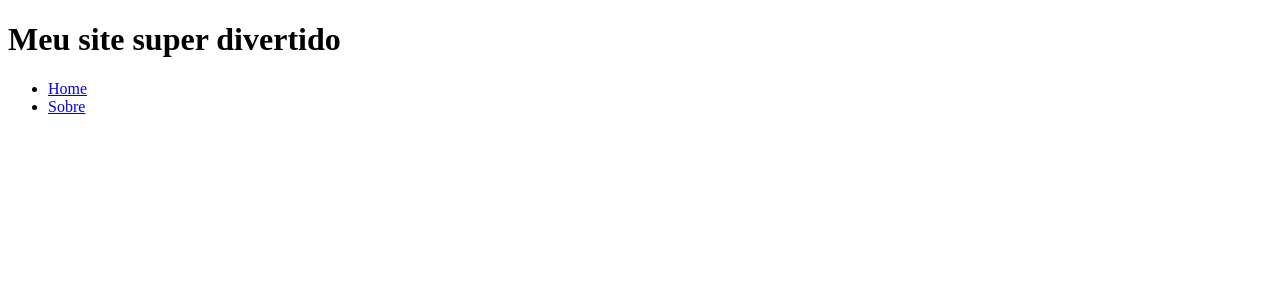
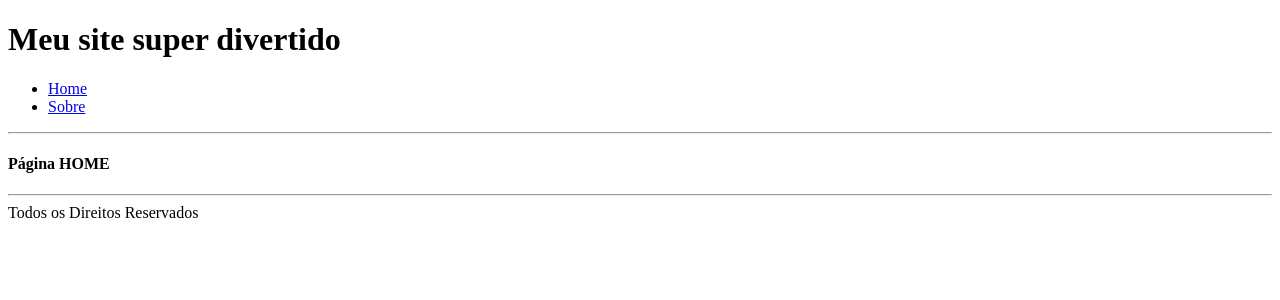
Before and after one commit to gmartpad/CursoReact, a React (Create React App) app in the folder lsedepois/: page / in a window 1280 px wide. Shown: the top 300 px of the page. Built offline with nearby package versions, Linux system fonts and the light colour scheme.

Commit message:
Router: Básico 2

```diff
--- a/lsedepois/src/App.js
+++ b/lsedepois/src/App.js
@@ -1,5 +1,7 @@
 import React, { useState, useEffect } from 'react';
 import { BrowserRouter, Switch, Route, Link } from 'react-router-dom';
+import Home from './pages/Home';
+import Sobre from './pages/Sobre';
 //import Modal from './components/Modal'
 //import logo from './logo.svg';
 //import './App.css';
@@ -40,7 +42,21 @@
           </ul>
         </nav>
       </header>
+      <hr/>
 
+      <Switch>
+        <Route exact path="/"> {/**se a url for exact o que tá no path, ele renderezina o elemento */}
+          <Home />
+        </Route>
+        <Route path="/sobre">
+          <Sobre />
+        </Route>
+      </Switch>
+
+      <hr/>
+      <footer>
+        Todos os Direitos Reservados
+      </footer>
       {/* <button onClick={() => modalAction(buttonBool)}>Abrir Modal</button>
 
       <Modal modalVisibility={modalAction} visible={buttonBool}>
--- /dev/null
+++ b/lsedepois/src/pages/Home.js
@@ -0,0 +1,12 @@
+import React from 'react';
+//import { BrowserRouter, Switch, Route, Link } from 'react-router-dom';
+
+function Home(){
+    return(
+        <>
+            <h4>Página HOME</h4>
+        </>
+    );
+}
+
+export default Home;
--- /dev/null
+++ b/lsedepois/src/pages/Sobre.js
@@ -0,0 +1,12 @@
+import React from 'react';
+//import { BrowserRouter, Switch, Route, Link } from 'react-router-dom';
+
+function Sobre(){
+    return(
+        <>
+            <h4>Página SOBRE</h4>
+        </>
+    );
+}
+
+export default Sobre;
```
